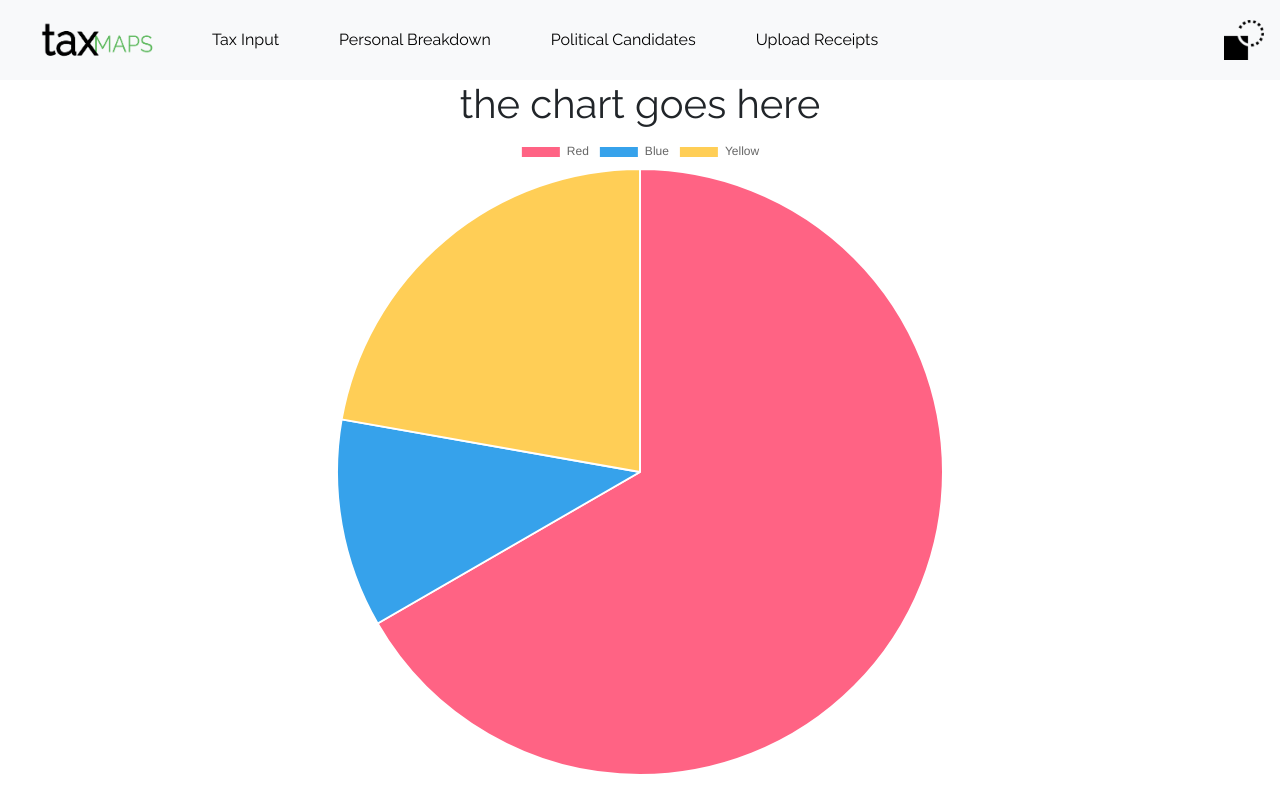
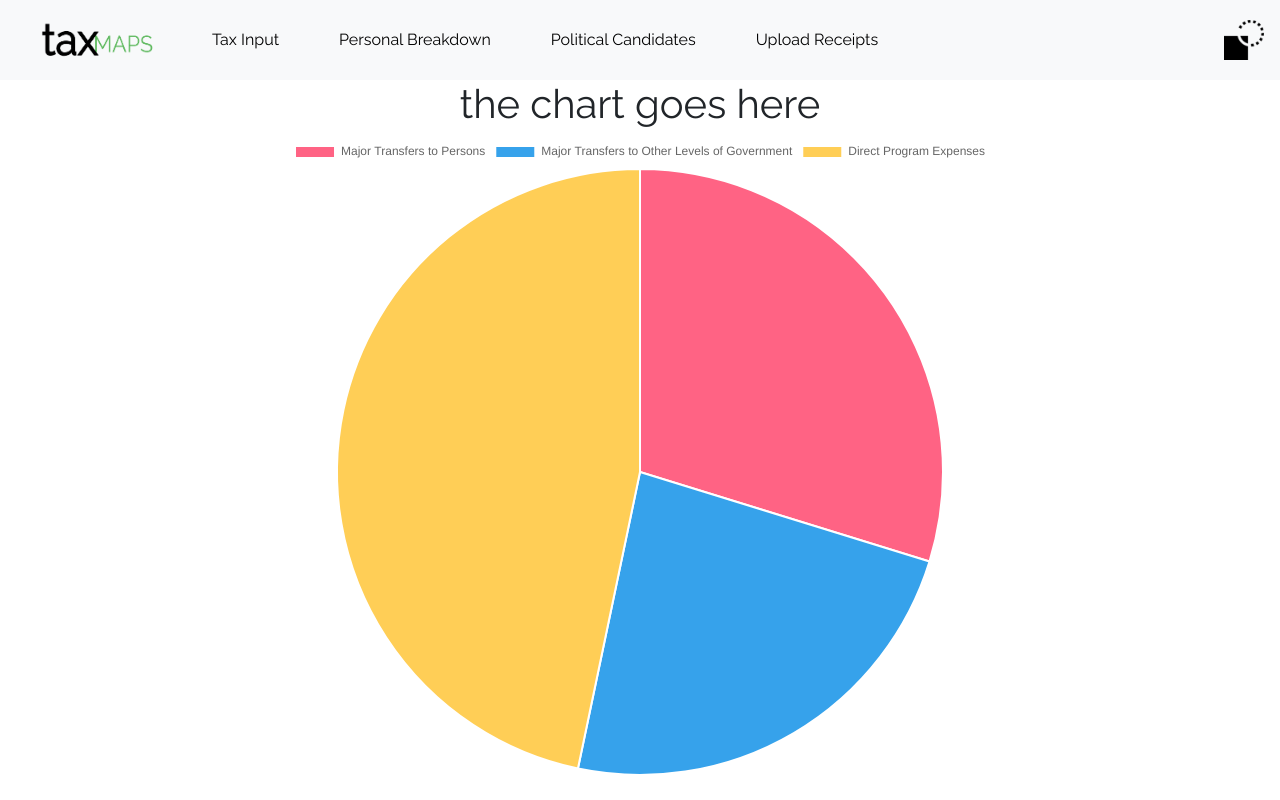
Before and after one commit to tailaiwang/taxmaps, a React (Create React App) app: page /personal-breakdown in a window 1280 px wide. Built offline with nearby package versions, Linux system fonts and the light colour scheme.

Commit message:
working federal model

```diff
--- a/src/federal-expenses.json
+++ b/src/components/dashboard/assets/json/federal-expenses.json
@@ -7,7 +7,7 @@
         "total": 96136
     },
     {
-        "title": "Major Transfers to OtherLevels of Government",
+        "title": "Major Transfers to Other Levels of Government",
         "Federal Transfer Support for Health and Other Social Programs": 52729,
         "Fiscal Arrangements and Other Transfers": 23196,
         "total": 75925
--- a/src/components/dashboard/personalbreakdown.component.js
+++ b/src/components/dashboard/personalbreakdown.component.js
@@ -3,7 +3,8 @@ import "../../App.css";
 import {Pie} from 'react-chartjs-2';
 
 var jsondata = require('./testing');
-var colours = require('./assets/colour-set')
+var fedexpenses =require('./assets/json/federal-expenses');
+var colours = require('./assets/colour-set');
 
 const getData = (jdata, colourset) => {
 	var data = {
@@ -15,12 +16,14 @@ const getData = (jdata, colourset) => {
 		}]
 	};
 	var i;
-	console.log(jdata.length);
-	for (i = 0; i < jdata.length; i++) {
+	var end = jdata.length - 1;
+	var decimal;
+	for (i = 0; i < end; i++) {
 		data.labels.push(jdata[i].title);
 		console.log(jdata[i].title);
-		data.datasets[0].data.push(jdata[i].decimal);
-		console.log(jdata[i].decimal);
+		decimal = jdata[i].total / jdata[end]["Total Expenses"]
+		data.datasets[0].data.push(decimal);
+		console.log(decimal);
 		data.datasets[0].backgroundColor.push(colourset[i]);
 		data.datasets[0].hoverBackgroundColor.push(colourset[i]);
 	}
@@ -36,7 +39,7 @@ class PersonalBreakdown extends Component {
             <div className="personalBreakdown">
             <div className="Chart">
               <h1>the chart goes here</h1>
-              <Pie data={getData(jsondata, colours)} />
+              <Pie data={getData(fedexpenses, colours)} />
             </div>
           </div>
         );
```
Also changed, not shown: src/components/dashboard/assets/json/income-tax-federal-rates.json (renamed from src/income-tax-federal-rates.json), src/components/dashboard/assets/json/income-tax-federal.json (renamed from src/income-tax-federal.json), src/components/dashboard/assets/json/income-tax-provincial-rates.json (renamed from src/income-tax-provincial-rates.json), src/components/dashboard/assets/json/income-tax-provincial.json (renamed from src/income-tax-provincial.json), src/components/dashboard/assets/json/provincial-expenses-on.json (renamed from src/provincial-expenses-on.json), src/components/dashboard/assets/json/sales-tax.json (renamed from src/sales-tax.json).
